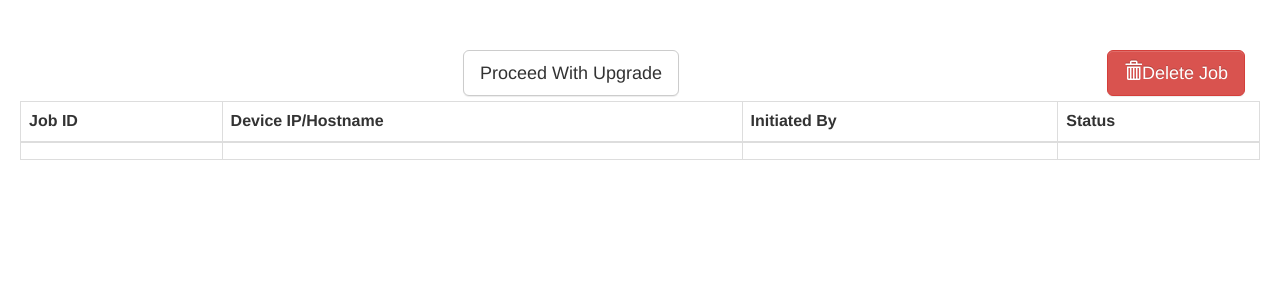
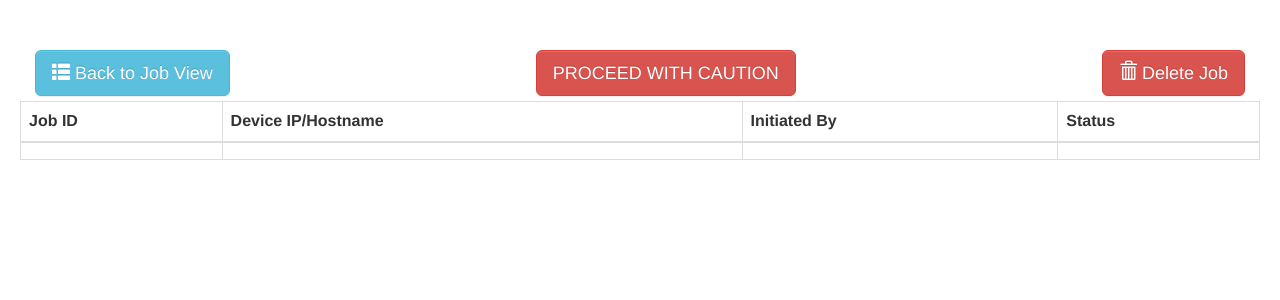
Before and after one commit to kecorbin/pyosupgrade, a Flask app: page /upgrade/1 in a window 1280 px wide. Shown: the part 52-352 px from the top of the page. Run offline with Flask 2, Linux system fonts and the light colour scheme; data that the repository does not hold is empty; some libraries are stand-ins or nearby versions.

Commit message:
all modal inputs are required

```diff
--- a/templates/modals.html
+++ b/templates/modals.html
@@ -23,19 +23,19 @@
           <div class="form-group row">
             <label for="hostnames-input" class="col-sm-2 col-form-label">Device List</label>
             <div class="col-sm-10">
-              <textarea name="hostnames" rows="10" class="form-control" type="text" placeholder="Enter hostname or IP one per line" id="hostnames-input"></textarea>
+              <textarea required name="hostnames" rows="10" class="form-control" type="text" placeholder="Enter hostname or IP one per line" id="hostnames-input"></textarea>
             </div>
           </div>
           <div class="form-group row">
             <label for="username-input" class="col-sm-2 col-form-label">Username</label>
             <div class="col-sm-10">
-              <input name="username" class="form-control" type="text" placeholder="admin" id="username-input">
+              <input required name="username" class="form-control" type="text" placeholder="admin" id="username-input">
             </div>
           </div>
           <div class="form-group row">
             <label for="inputPassword" class="col-sm-2 col-form-label">Password</label>
             <div class="col-sm-10">
-              <input name="password" type="password" class="form-control" id="inputPassword" placeholder="Password">
+              <input required name="password" type="password" class="form-control" id="inputPassword" placeholder="Password">
             </div>
           </div>
         </div>
--- a/templates/upgrade-detail.html
+++ b/templates/upgrade-detail.html
@@ -24,11 +24,22 @@ $(document).on('click', '.panel-heading span.clickable', function(e){
 
   <div class="row">
     <div class="col-md-12 text-center">
+        <button type="button" onclick="location.href='/upgrade'" class="btn btn-info btn-lg pull-left">
+                <span class="glyphicon glyphicon-th-list"></span>
+                  Back to Job View
 
-        <button onclick="showCredentialsModal();" class="btn btn-default btn-lg">Proceed With Upgrade</button>
+        </button>
+        {% if "STAGING SUCCESSFUL" in job.status  %}
+            {% set proceed_cls = 'btn-success' %}
+            {% set txt = "Looks good, lets do it!" %}
+        {% else %}
+            {% set proceed_cls = 'btn-danger' %}
+            {% set txt = "PROCEED WITH CAUTION" %}
+        {% endif %}
+        <button onclick="showCredentialsModal();" class="btn {{ proceed_cls }} btn-lg">{{ txt }}</button>
 
         <button onclick="confirmDeleteJob();" class="btn btn-danger btn-lg pull-right">
-        <span class="glyphicon glyphicon-trash"></span>Delete Job
+        <span class="glyphicon glyphicon-trash"></span>  Delete Job
         </button>
 
     </div>
```
